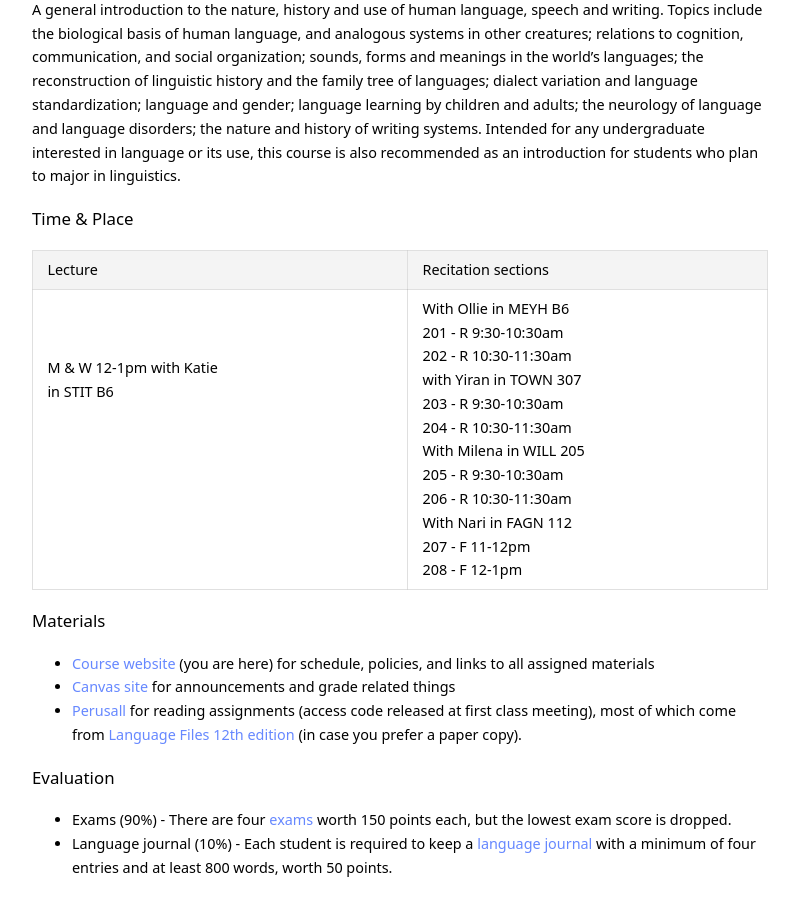
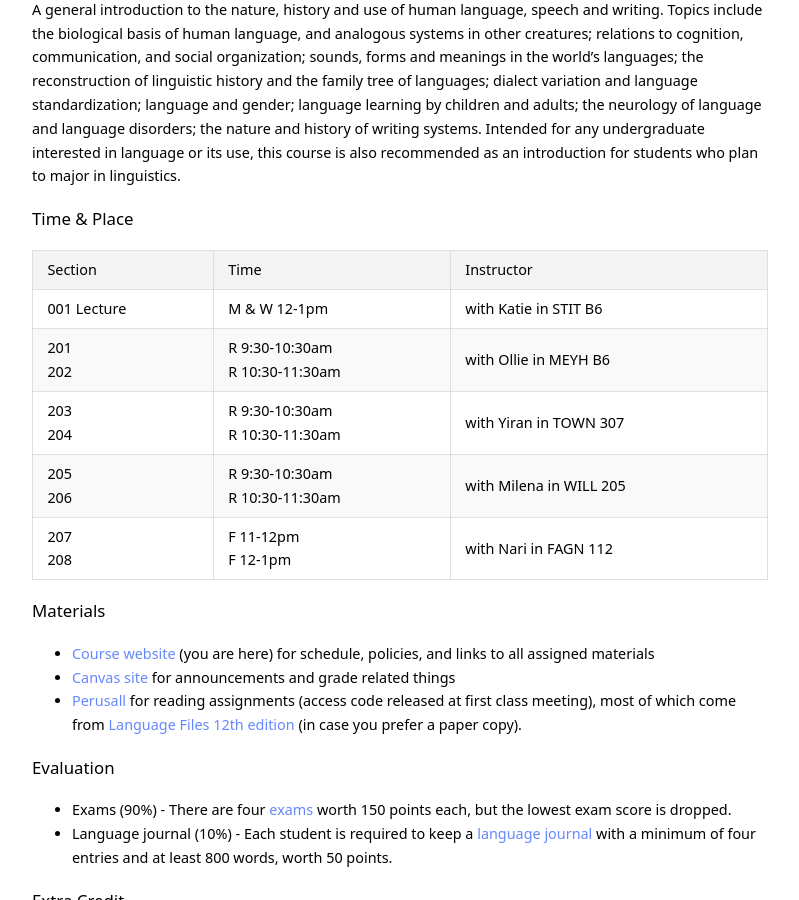
Before and after one commit to kschuler/ling001, a Jekyll site: the page built from index.md, in a window 1280 px wide and 900 px high, scrolled down 594 px. Shown: the whole window, without its empty margins (240-1039 px from the left). Built offline with Jekyll 4.4.1, drawn with Linux system fonts in a browser that asks for light colours.

Commit message:
Update index.md

```diff
--- a/index.md
+++ b/index.md
@@ -24,9 +24,14 @@ A general introduction to the nature, history and use of human language, speech
 
 ### Time & Place
 
-Lecture | Recitation sections
---- | ---
-M & W 12-1pm with Katie<br>in STIT B6<br><br><br><br><br><br> | With Ollie in MEYH B6<br>201 - R 9:30-10:30am<br>202 - R 10:30-11:30am<br>with Yiran in TOWN 307<br>203 - R 9:30-10:30am<br>204 - R 10:30-11:30am <br>With Milena in WILL 205<br>205 - R 9:30-10:30am<br>206 - R 10:30-11:30am<br>With Nari in FAGN 112<br>207 - F 11-12pm<br>208 - F 12-1pm
+Section | Time | Instructor
+--- | --- | ---
+001 Lecture | M & W 12-1pm | with Katie in STIT B6
+201<br>202 | R 9:30-10:30am<br>R 10:30-11:30am | with Ollie in MEYH B6
+203<br>204 | R 9:30-10:30am<br>R 10:30-11:30am | with Yiran in TOWN 307
+205<br>206 | R 9:30-10:30am<br>R 10:30-11:30am | with Milena in WILL 205
+207<br>208 | F 11-12pm<br>F 12-1pm | with Nari in FAGN 112
+
 
 ### Materials
 
```
